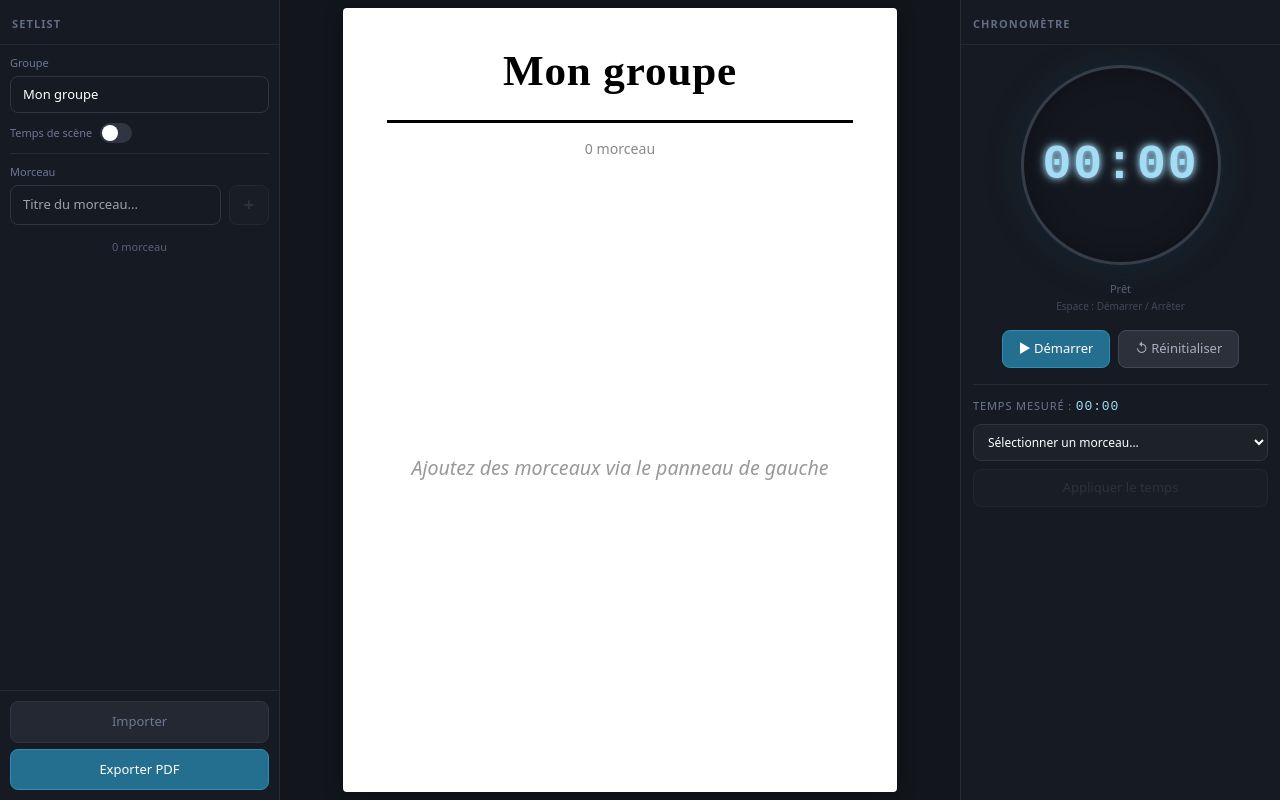
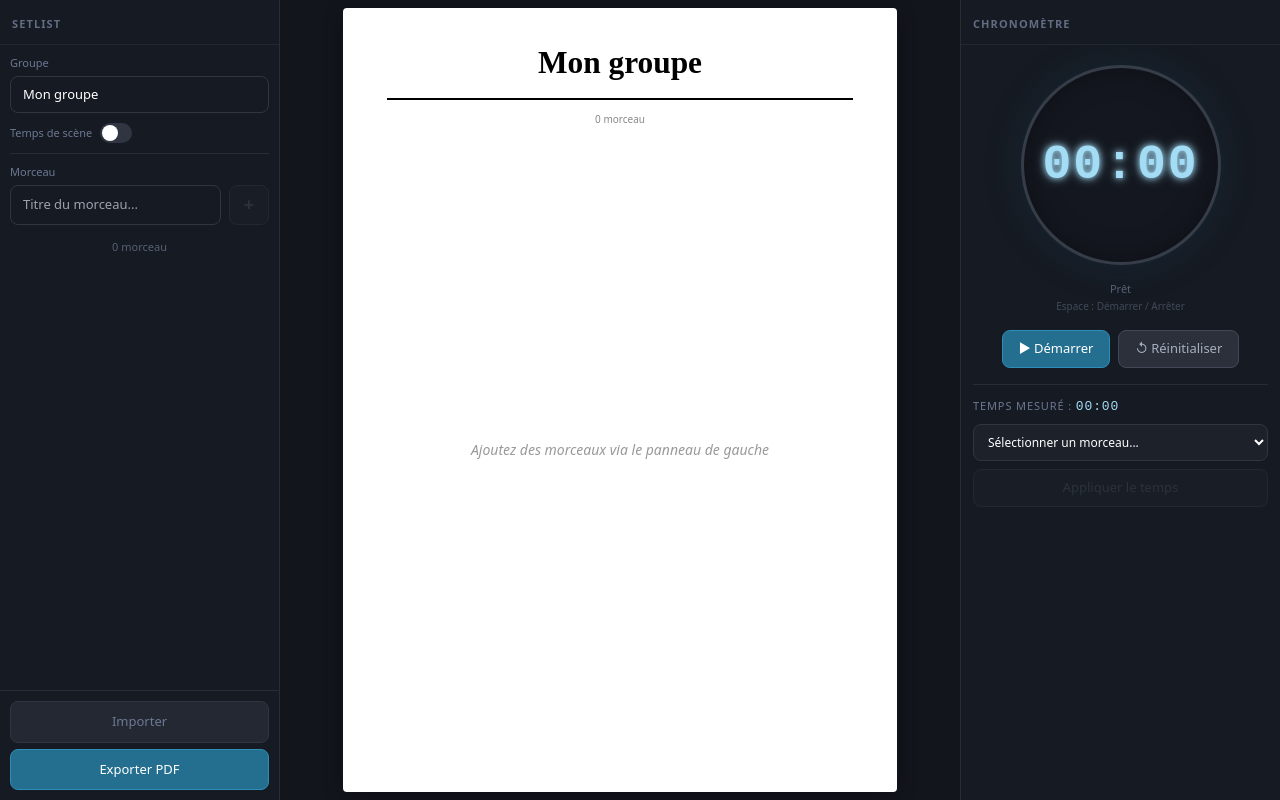
Before and after one commit to DjoAHP/setlab-saas, a React (Vite) app: page / in a window 1280 px wide. Built offline with nearby package versions, Linux system fonts and the light colour scheme; the HTML template or start-up script is replaced by a standard one.

Commit message:
fix: revert A4 preview font sizes to original, use CSS @media print overrides for larger print fonts

```diff
--- a/src/components/SetlistPreview.tsx
+++ b/src/components/SetlistPreview.tsx
@@ -96,26 +96,26 @@ export function SetlistPreview() {
           }}
         >
           {/* Band Name */}
-          <h1
+          <h1 className="sl-print-title"
             style={{
-              textAlign: "center", fontSize: `${Math.max(32, dimensions.height * 0.055)}px`,
-              fontWeight: "bold", color: "black", marginBottom: `${Math.max(12, dimensions.height * 0.02)}px`,
-              fontFamily: "serif", flexShrink: 0, letterSpacing: "0.02em",
+              textAlign: "center", fontSize: `${Math.max(24, dimensions.height * 0.04)}px`,
+              fontWeight: "bold", color: "black", marginBottom: `${Math.max(10, dimensions.height * 0.015)}px`,
+              fontFamily: "serif", flexShrink: 0,
             }}
           >
             {setlist?.bandName || "Nom du groupe"}
           </h1>
 
           {/* Séparation */}
-          <div style={{ margin: `0 0 ${Math.max(12, dimensions.height * 0.02)}px 0`, flexShrink: 0 }}>
-            <div style={{ height: "3px", background: "black" }} />
+          <div style={{ margin: `0 0 ${Math.max(10, dimensions.height * 0.015)}px 0`, flexShrink: 0 }}>
+            <div style={{ height: "2px", background: "black" }} />
           </div>
 
           {/* Nombre de morceaux */}
-          <div
+          <div className="sl-print-count"
             style={{
-              textAlign: "center", fontSize: `${Math.max(14, dimensions.height * 0.018)}px`,
-              color: "#888", marginBottom: `${Math.max(12, dimensions.height * 0.02)}px`,
+              textAlign: "center", fontSize: `${Math.max(10, dimensions.height * 0.012)}px`,
+              color: "#888", marginBottom: `${Math.max(10, dimensions.height * 0.015)}px`,
               flexShrink: 0,
             }}
           >
@@ -131,46 +131,46 @@ export function SetlistPreview() {
                   style={{
                     flex: 1, display: "flex", alignItems: "center",
                     borderBottom: song.position < songCount ? "2px solid #ccc" : "none",
-                    minHeight: 0, paddingLeft: `${Math.max(6, dimensions.width * 0.01)}px`,
-                    paddingRight: `${Math.max(6, dimensions.width * 0.01)}px`,
+                    minHeight: 0, paddingLeft: `${Math.max(8, dimensions.width * 0.015)}px`,
+                    paddingRight: `${Math.max(8, dimensions.width * 0.015)}px`,
                   }}
                 >
                   {/* Tonalité (gauche) */}
                   {song.tonalite !== undefined && (
-                    <span
+                    <span className="sl-print-tonalite"
                       style={{
                         flexShrink: 0,
-                        fontSize: `${Math.max(16, dimensions.height * 0.028)}px`,
+                        fontSize: `${Math.max(12, dimensions.height * 0.018)}px`,
                         color: "#666", fontFamily: "monospace", fontStyle: "italic",
-                        marginRight: `${Math.max(8, dimensions.width * 0.015)}px`,
+                        marginRight: `${Math.max(6, dimensions.width * 0.01)}px`,
                       }}
                     >
                       ({song.tonalite})
                     </span>
                   )}
                   {/* Numéro + Titre (centre, prend l'espace restant) */}
-                  <span
+                  <span className="sl-print-song"
                     style={{
                       flex: 1, textAlign: "center",
-                      fontSize: `${Math.max(22, dimensions.height * 0.038)}px`,
+                      fontSize: `${Math.max(14, dimensions.height * 0.025)}px`,
                       color: "black", fontWeight: "600",
-                      fontFamily: "sans-serif", lineHeight: "1.3",
+                      fontFamily: "sans-serif", lineHeight: "1.2",
                       overflow: "visible", whiteSpace: "normal",
                       wordBreak: "break-word",
                     }}
                   >
-                    <span style={{ color: "#888", fontWeight: "400", marginRight: "6px", fontSize: `${Math.max(16, dimensions.height * 0.028)}px` }}>
+                    <span className="sl-print-number" style={{ color: "#888", fontWeight: "400", marginRight: "4px", fontSize: `${Math.max(11, dimensions.height * 0.02)}px` }}>
                       {song.position.toString().padStart(2, '0')}.
                     </span>
                     {song.title}
                   </span>
                   {/* Durée (droite) */}
                   {song.time !== undefined && (
-                    <span
+                    <span className="sl-print-duration"
                       style={{
-                        flexShrink: 0, marginLeft: `${Math.max(8, dimensions.width * 0.015)}px`,
-                        fontSize: `${Math.max(16, dimensions.height * 0.028)}px`,
-                        color: "#888", fontFamily: "monospace", fontWeight: "500",
+                        flexShrink: 0, marginLeft: `${Math.max(6, dimensions.width * 0.01)}px`,
+                        fontSize: `${Math.max(11, dimensions.height * 0.018)}px`,
+                        color: "#888", fontFamily: "monospace",
                       }}
                     >
                       {formatTime(song.time)}
@@ -182,7 +182,7 @@ export function SetlistPreview() {
               <div
                 style={{
                   flex: 1, display: "flex", alignItems: "center", justifyContent: "center",
-                  color: "#999", fontSize: `${Math.max(18, dimensions.height * 0.025)}px`,
+                  color: "#999", fontSize: `${Math.max(14, dimensions.height * 0.015)}px`,
                   fontStyle: "italic",
                 }}
               >
@@ -193,16 +193,16 @@ export function SetlistPreview() {
 
           {/* Temps total */}
           {songCount > 0 && (
-            <div
+            <div className="sl-print-total"
               style={{
-                textAlign: "center", fontSize: `${Math.max(16, dimensions.height * 0.022)}px`,
-                color: getTempsCouleur(), padding: `${Math.max(12, dimensions.height * 0.015)}px 0`,
-                borderTop: "2px solid #ccc", flexShrink: 0, fontWeight: "500",
+                textAlign: "center", fontSize: `${Math.max(12, dimensions.height * 0.014)}px`,
+                color: getTempsCouleur(), padding: `${Math.max(8, dimensions.height * 0.01)}px 0`,
+                borderTop: "1px solid #eee", flexShrink: 0,
               }}
             >
               Temps total : {formatTime(tempsTotal)}
               {setlist?.stageTimeLimit != null && (
-                <span style={{ color: "#888", fontSize: `${Math.max(14, dimensions.height * 0.018)}px`, marginLeft: "8px" }}>
+                <span className="sl-print-limit" style={{ color: "#888", fontSize: `${Math.max(10, dimensions.height * 0.011)}px`, marginLeft: "8px" }}>
                   / {formatTime(setlist.stageTimeLimit)}
                 </span>
               )}
@@ -229,6 +229,14 @@ export function SetlistPreview() {
             padding: 15mm 20mm !important;
             overflow: visible !important;
           }
+          .sl-print-title { font-size: 32px !important; }
+          .sl-print-count { font-size: 14px !important; }
+          .sl-print-song { font-size: 22px !important; }
+          .sl-print-number { font-size: 16px !important; }
+          .sl-print-duration { font-size: 16px !important; }
+          .sl-print-tonalite { font-size: 16px !important; }
+          .sl-print-total { font-size: 16px !important; }
+          .sl-print-limit { font-size: 14px !important; }
         }
       `}</style>
     </div>
```
